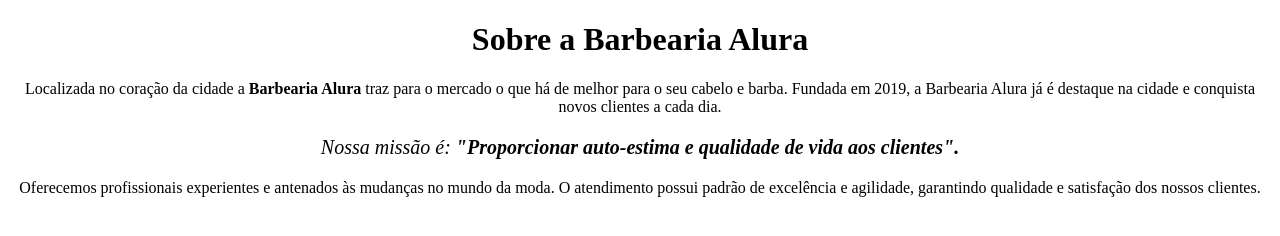
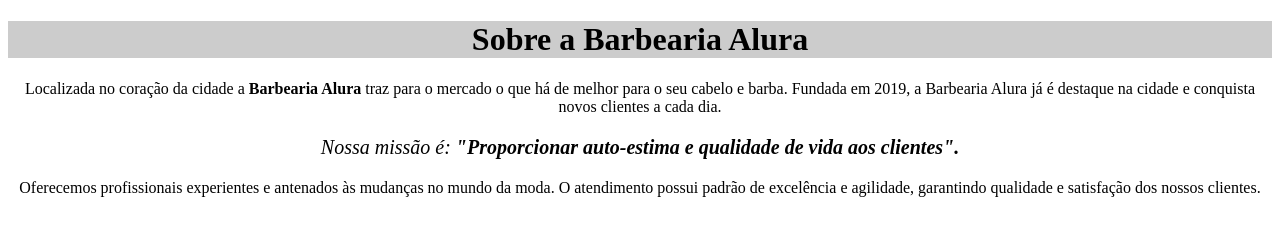
Before and after one commit to victoremanuel980/Alura-Site, a plain HTML site: page index.html in a window 1280 px wide. Drawn offline with Linux system fonts and the light colour scheme.

Commit message:
Add files via upload

```diff
--- a/index.html
+++ b/index.html
@@ -3,14 +3,20 @@
   <head>
     <meta charset="UTF-8">
     <title>Barbearia Alura</title>
+    <link rel="stylesheet" href="style.css">
+
+    <style>
+
+
+    </style>
 </head>
 <body>
-    <h1 style="text-align:center">Sobre a Barbearia Alura</h1>
+    <h1 style="text-align:center; background: #CCCCCC;">Sobre a Barbearia Alura</h1>
 
     <p  style="text-align:center ">Localizada no coração da cidade a <strong>Barbearia Alura</strong> traz para o mercado o que há de melhor para o seu cabelo e barba. Fundada em 2019, a Barbearia Alura já é destaque na cidade e conquista novos clientes a cada dia.</p>
 
     <p style="font-size: 20px; text-align:center"><em>Nossa missão é: <strong>"Proporcionar auto-estima e qualidade de vida aos clientes".</strong></em></p>
 
     <p style="text-align:center ">Oferecemos profissionais experientes e antenados às mudanças no mundo da moda. O atendimento possui padrão de excelência e agilidade, garantindo qualidade e satisfação dos nossos clientes.</p>
-</body>
+   </body>
 </html>
```
